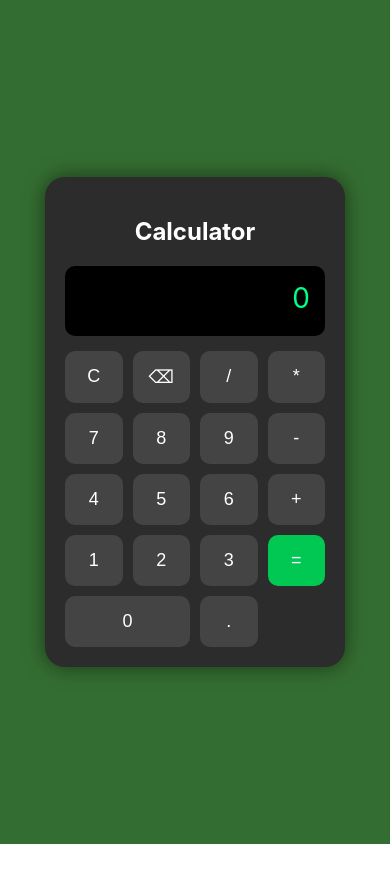
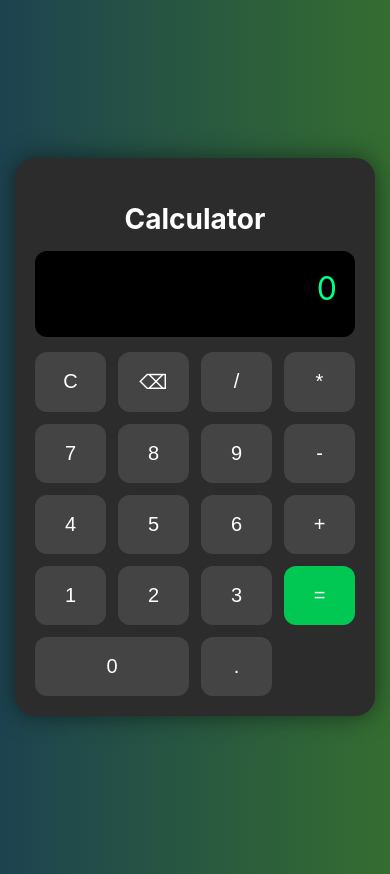
Before and after one commit to shreepatibiradar03-ship-it/cloud-todo, a React (Create React App) app: page / in a window 390 px wide. Before the commit the page ends 844 px from the top, so only its background shows below. Built offline with nearby package versions, Linux system fonts and the light colour scheme.

Commit message:
added responsive calculator design

```diff
--- a/src/App.js
+++ b/src/App.js
@@ -63,67 +63,74 @@ function App() {
 const styles = {
   container: {
     height: "100vh",
-    background: "#346d31",
+    background: "linear-gradient(to right, #1d4350, #346d31)",
     display: "flex",
     justifyContent: "center",
     alignItems: "center",
+    padding: "15px",
   },
 
   calculator: {
     background: "#2c2c2c",
     padding: "20px",
     borderRadius: "20px",
-    width: "260px",
-    boxShadow: "0px 0px 20px rgba(0,0,0,0.5)",
+    width: "90%",
+    maxWidth: "380px",
+    boxShadow: "0px 0px 25px rgba(0,0,0,0.5)",
   },
 
   title: {
     color: "white",
     textAlign: "center",
+    marginBottom: "15px",
+    fontSize: "28px",
   },
 
   screen: {
     background: "#000",
     color: "#00ff88",
-    fontSize: "28px",
-    padding: "15px",
-    borderRadius: "10px",
+    fontSize: "32px",
+    padding: "18px",
+    borderRadius: "12px",
     textAlign: "right",
     marginBottom: "15px",
-    minHeight: "40px",
+    minHeight: "50px",
+    overflowX: "auto",
+    wordWrap: "break-word",
   },
 
   grid: {
     display: "grid",
     gridTemplateColumns: "repeat(4, 1fr)",
-    gap: "10px",
+    gap: "12px",
   },
 
   btn: {
-    padding: "15px",
-    fontSize: "18px",
-    borderRadius: "10px",
+    padding: "18px",
+    fontSize: "20px",
+    borderRadius: "12px",
     border: "none",
     cursor: "pointer",
     background: "#444",
     color: "white",
+    transition: "0.2s",
   },
 
   equal: {
-    padding: "15px",
-    fontSize: "18px",
-    borderRadius: "10px",
+    padding: "18px",
+    fontSize: "20px",
+    borderRadius: "12px",
     border: "none",
     cursor: "pointer",
     background: "#00c853",
     color: "white",
   },
 
-  zero: {
+    zero: {
     gridColumn: "span 2",
-    padding: "15px",
-    fontSize: "18px",
-    borderRadius: "10px",
+    padding: "18px",
+    fontSize: "20px",
+    borderRadius: "12px",
     border: "none",
     cursor: "pointer",
     background: "#444",
```
